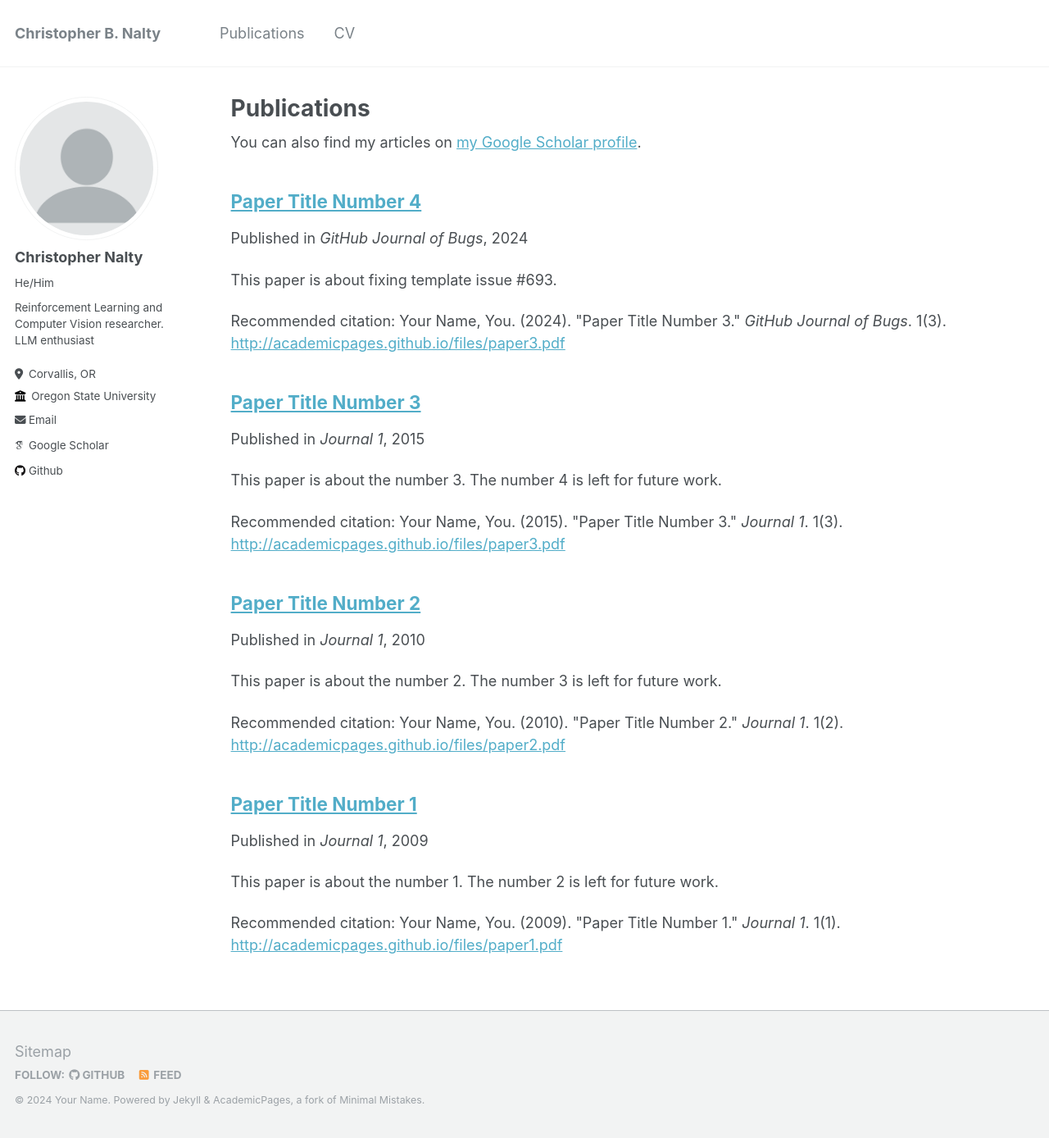
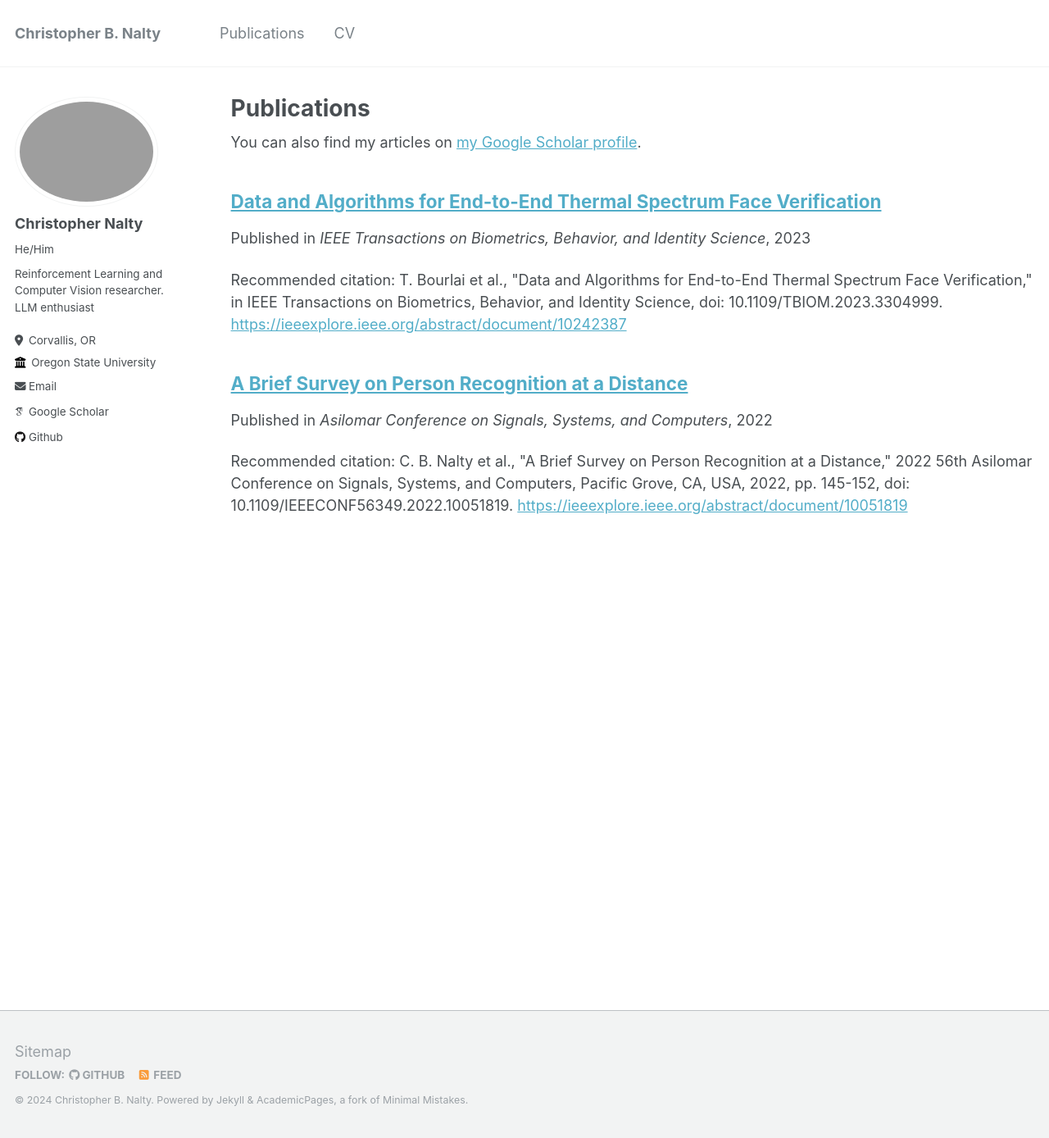
Before and after one commit to cnalty/cnalty.github.io, a Jekyll site: the page built from _pages/publications.md, in a window 1280 px wide and 1388 px high. Shown: the whole window at 82% size. Built offline with Jekyll 4.4.1, drawn with Linux system fonts in a browser that asks for light colours; some web fonts are replaced.

Commit message:
updated publications and cv, fixed home page

```diff
--- a/_config.yml
+++ b/_config.yml
@@ -10,7 +10,7 @@
 locale                   : "en-US"
 title                    : "Christopher B. Nalty"
 title_separator          : "-"
-name                     : &name "Your Name"
+name                     : &name "Christopher B. Nalty"
 description              : &description "personal description"
 url                      : https://cnalty.github.io # the base hostname & protocol for your site e.g. "https://mmistakes.github.io"
 baseurl                  : "" # the subpath of your site, e.g. "/blog"
@@ -21,7 +21,7 @@ repository               : "cnalty/cnalty.github.io"
 #               Additional customization can be done by editing /_includes/author-profile.html
 author:
   # Biographic information
-  avatar           : "profile.png"
+  avatar           : "profile.jpg"
   name             : "Christopher Nalty"
   pronouns         : "He/Him"
   bio              : "Reinforcement Learning and Computer Vision researcher. LLM enthusiast"
--- a/_publications/2009-10-01-paper-title-number-1.md
+++ /dev/null
@@ -1,12 +0,0 @@
----
-title: "Paper Title Number 1"
-collection: publications
-permalink: /publication/2009-10-01-paper-title-number-1
-excerpt: 'This paper is about the number 1. The number 2 is left for future work.'
-date: 2009-10-01
-venue: 'Journal 1'
-paperurl: 'http://academicpages.github.io/files/paper1.pdf'
-citation: 'Your Name, You. (2009). &quot;Paper Title Number 1.&quot; <i>Journal 1</i>. 1(1).'
----
-
-The contents above will be part of a list of publications, if the user clicks the link for the publication than the contents of section will be rendered as a full page, allowing you to provide more information about the paper for the reader. When publications are displayed as a single page, the contents of the above "citation" field will automatically be included below this section in a smaller font.
--- a/_publications/2010-10-01-paper-title-number-2.md
+++ /dev/null
@@ -1,12 +0,0 @@
----
-title: "Paper Title Number 2"
-collection: publications
-permalink: /publication/2010-10-01-paper-title-number-2
-excerpt: 'This paper is about the number 2. The number 3 is left for future work.'
-date: 2010-10-01
-venue: 'Journal 1'
-paperurl: 'http://academicpages.github.io/files/paper2.pdf'
-citation: 'Your Name, You. (2010). &quot;Paper Title Number 2.&quot; <i>Journal 1</i>. 1(2).'
----
-
-The contents above will be part of a list of publications, if the user clicks the link for the publication than the contents of section will be rendered as a full page, allowing you to provide more information about the paper for the reader. When publications are displayed as a single page, the contents of the above "citation" field will automatically be included below this section in a smaller font.
--- a/_publications/2015-10-01-paper-title-number-3.md
+++ /dev/null
@@ -1,12 +0,0 @@
----
-title: "Paper Title Number 3"
-collection: publications
-permalink: /publication/2015-10-01-paper-title-number-3
-excerpt: 'This paper is about the number 3. The number 4 is left for future work.'
-date: 2015-10-01
-venue: 'Journal 1'
-paperurl: 'http://academicpages.github.io/files/paper3.pdf'
-citation: 'Your Name, You. (2015). &quot;Paper Title Number 3.&quot; <i>Journal 1</i>. 1(3).'
----
-
-The contents above will be part of a list of publications, if the user clicks the link for the publication than the contents of section will be rendered as a full page, allowing you to provide more information about the paper for the reader. When publications are displayed as a single page, the contents of the above "citation" field will automatically be included below this section in a smaller font.
--- a/_publications/2024-02-17-paper-title-number-4.md
+++ /dev/null
@@ -1,12 +0,0 @@
----
-title: "Paper Title Number 4"
-collection: publications
-permalink: /publication/2024-02-17-paper-title-number-4
-excerpt: 'This paper is about fixing template issue #693.'
-date: 2024-02-17
-venue: 'GitHub Journal of Bugs'
-paperurl: 'http://academicpages.github.io/files/paper3.pdf'
-citation: 'Your Name, You. (2024). &quot;Paper Title Number 3.&quot; <i>GitHub Journal of Bugs</i>. 1(3).'
----
-
-The contents above will be part of a list of publications, if the user clicks the link for the publication than the contents of section will be rendered as a full page, allowing you to provide more information about the paper for the reader. When publications are displayed as a single page, the contents of the above "citation" field will automatically be included below this section in a smaller font.
--- /dev/null
+++ b/_publications/asilomar2022.md
@@ -0,0 +1,12 @@
+---
+title: "A Brief Survey on Person Recognition at a Distance"
+collection: publications
+permalink: /publication/asilomar2022
+excerpt: ''
+date: 2022-10-31
+venue: 'Asilomar Conference on Signals, Systems, and Computers'
+paperurl: 'https://ieeexplore.ieee.org/abstract/document/10051819'
+citation: 'C. B. Nalty et al., "A Brief Survey on Person Recognition at a Distance," 2022 56th Asilomar Conference on Signals, Systems, and Computers, Pacific Grove, CA, USA, 2022, pp. 145-152, doi: 10.1109/IEEECONF56349.2022.10051819.'
+---
+
+The contents above will be part of a list of publications, if the user clicks the link for the publication than the contents of section will be rendered as a full page, allowing you to provide more information about the paper for the reader. When publications are displayed as a single page, the contents of the above "citation" field will automatically be included below this section in a smaller font.
--- /dev/null
+++ b/_publications/thermal_face.md
@@ -0,0 +1,12 @@
+---
+title: "Data and Algorithms for End-to-End Thermal Spectrum Face Verification"
+collection: publications
+permalink: /publication/tbiom-2023
+excerpt: ''
+date: 2023-09-07
+venue: 'IEEE Transactions on Biometrics, Behavior, and Identity Science'
+paperurl: 'https://ieeexplore.ieee.org/abstract/document/10242387'
+citation: 'T. Bourlai et al., "Data and Algorithms for End-to-End Thermal Spectrum Face Verification," in IEEE Transactions on Biometrics, Behavior, and Identity Science, doi: 10.1109/TBIOM.2023.3304999.'
+---
+
+The contents above will be part of a list of publications, if the user clicks the link for the publication than the contents of section will be rendered as a full page, allowing you to provide more information about the paper for the reader. When publications are displayed as a single page, the contents of the above "citation" field will automatically be included below this section in a smaller font.
```
Also changed, not shown: _pages/about.md (+1 -1 lines), 2 other files.
